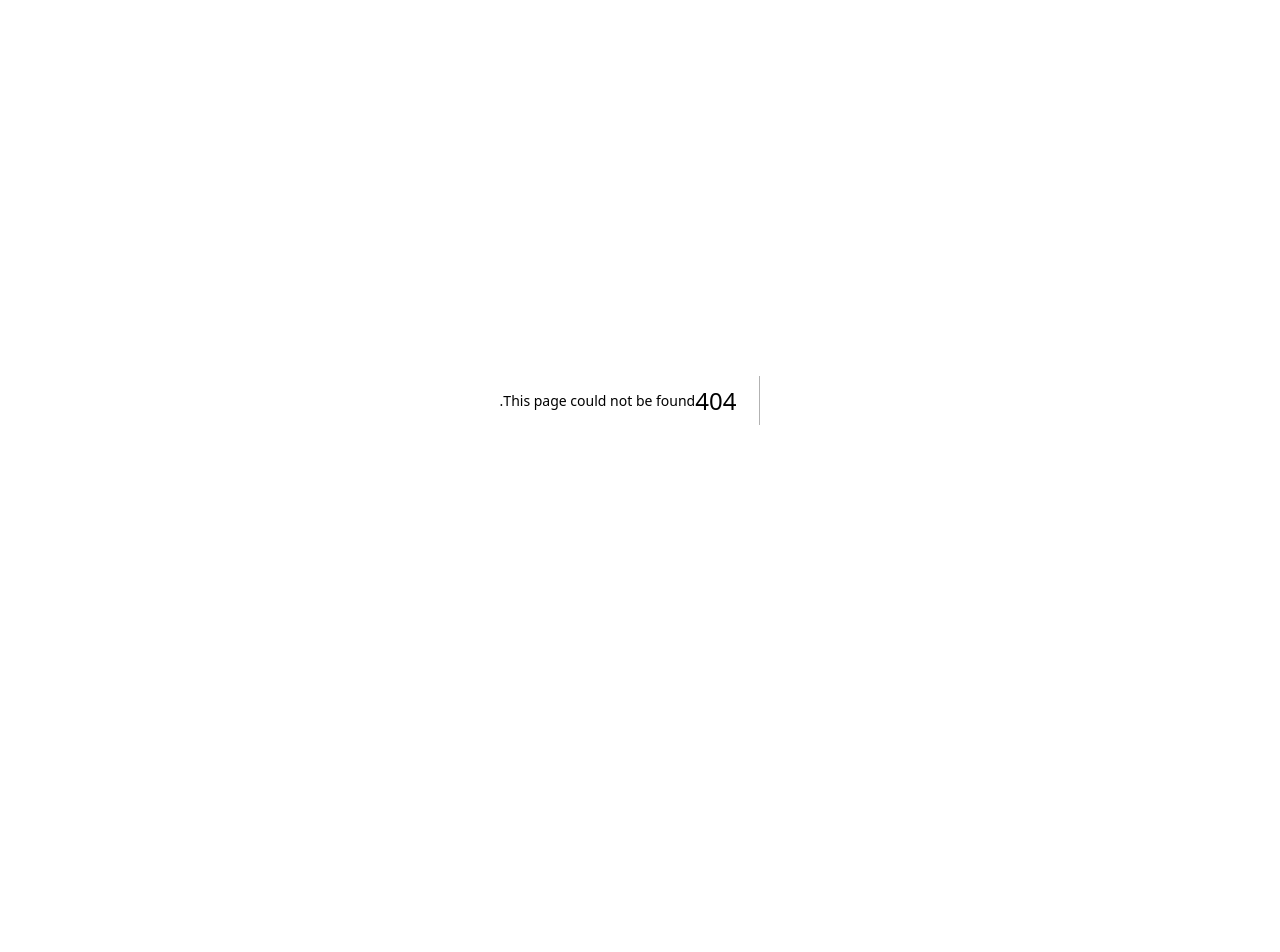
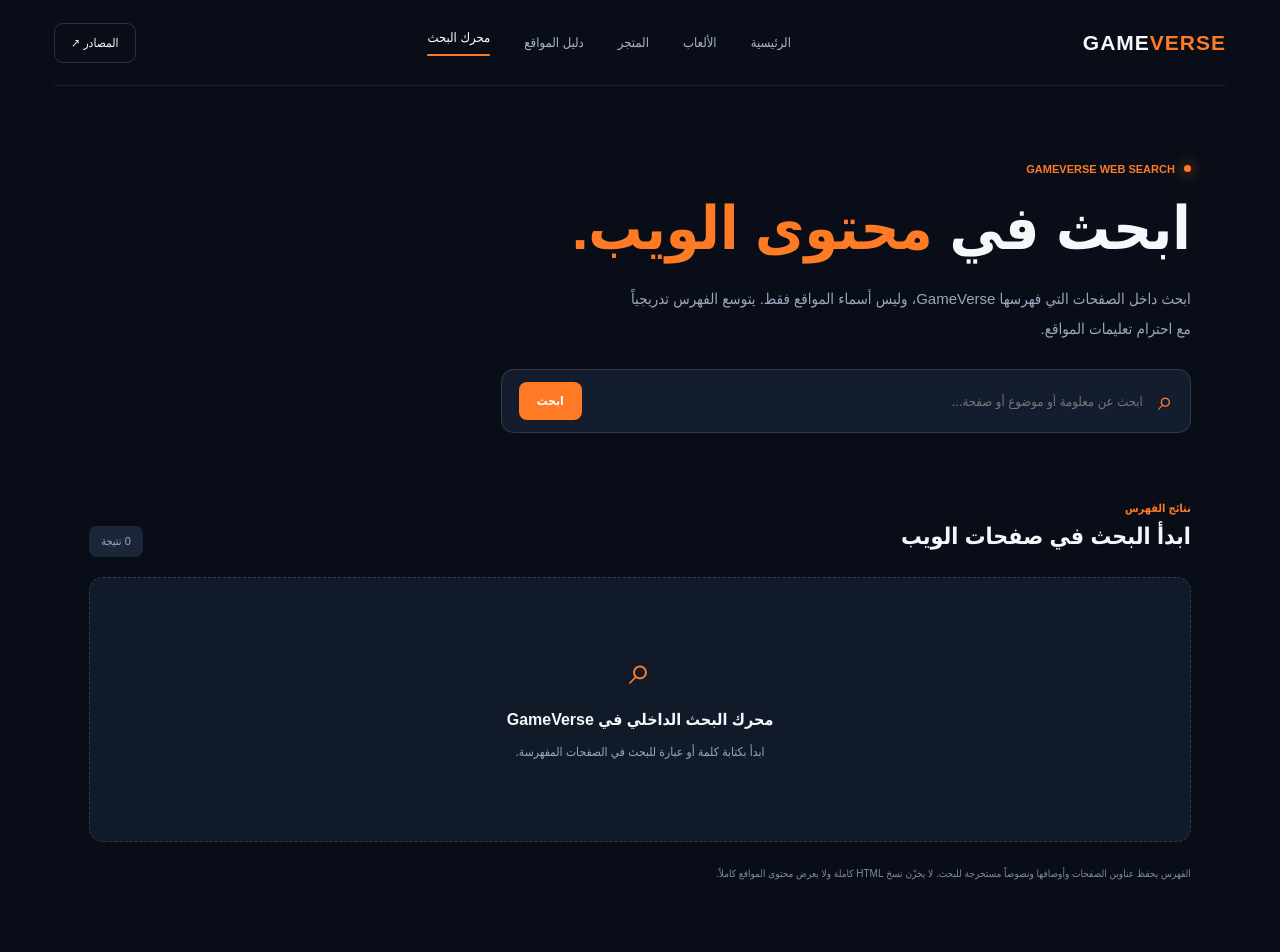
Before and after one commit to alza69191-art/gameverse-platform, a Next.js app: page /search in a window 1280 px wide. Before the commit this address had no page. Shown: the top 952 px of the page. Before the commit the page ends 800 px from the top, so only its background shows below. Built offline with nearby package versions, Linux system fonts and the light colour scheme; a web font is replaced by a local one.

Commit message:
Add GameVerse web search interface

```diff
--- /dev/null
+++ b/app/search/page.tsx
@@ -0,0 +1,18 @@
+"use client";
+import Link from "next/link";
+import {FormEvent,useState} from "react";
+type Result={id:number;url:string;title:string;description:string;snippet:string;host:string;language?:string|null;lastCrawledAt?:string|null};
+export default function SearchPage(){
+ const [q,setQ]=useState("");const [results,setResults]=useState<Result[]>([]);const [busy,setBusy]=useState(false);const [searched,setSearched]=useState(false);const [error,setError]=useState("");
+ async function submit(e:FormEvent){e.preventDefault();if(q.trim().length<2)return;setBusy(true);setError("");setSearched(true);try{const r=await fetch("/api/v1/search/web?q="+encodeURIComponent(q.trim()),{cache:"no-store"});const d=await r.json();setResults(d.results||[]);setError(d.error||"")}catch{setError("تعذر الاتصال بمحرك البحث.")}finally{setBusy(false)}}
+ return <main className="site-shell"><header className="topbar"><Link className="brand" href="/">GAME<span>VERSE</span></Link><nav className="main-nav"><Link href="/">الرئيسية</Link><Link href="/games">الألعاب</Link><Link href="/store">المتجر</Link><Link href="/sites">دليل المواقع</Link><Link className="active" href="/search">محرك البحث</Link></nav><Link className="nav-cta" href="/sites">المصادر ↗</Link></header>
+ <section className="catalog-hero"><span className="eyebrow"><i/> GAMEVERSE WEB SEARCH</span><h1>ابحث في <em>محتوى الويب.</em></h1><p>ابحث داخل الصفحات التي فهرسها GameVerse، وليس أسماء المواقع فقط. يتوسع الفهرس تدريجياً مع احترام تعليمات المواقع.</p>
+ <form className="catalog-search" onSubmit={submit}><span>⌕</span><input value={q} onChange={e=>setQ(e.target.value)} placeholder="ابحث عن معلومة أو موضوع أو صفحة..." aria-label="عبارة البحث"/><button type="submit" disabled={busy} style={{background:"var(--accent)",border:0,borderRadius:8,padding:"12px 18px",font:"inherit",fontSize:12,fontWeight:800,cursor:"pointer",whiteSpace:"nowrap"}}>{busy?"يبحث...":"ابحث"}</button></form></section>
+ <section style={{padding:"10px 3% 70px"}}><div className="results-head"><div><span className="eyebrow">نتائج الفهرس</span><h2>{searched?"نتائج البحث":"ابدأ البحث في صفحات الويب"}</h2></div><span className="result-count">{results.length} نتيجة</span></div>
+ {error&&<p className="catalog-note">{error}</p>}
+ {!searched&&<div className="empty-state"><span>⌕</span><h3>محرك البحث الداخلي في GameVerse</h3><p>ابدأ بكتابة كلمة أو عبارة للبحث في الصفحات المفهرسة.</p></div>}
+ {searched&&!busy&&!results.length&&!error&&<div className="empty-state"><span>⌕</span><h3>لا توجد نتائج بعد</h3><p>قد لا تكون الصفحات المطلوبة دخلت الفهرس بعد. سيكبر الفهرس مع دورات الزحف القادمة.</p></div>}
+ <div style={{display:"grid",gap:14}}>{results.map(r=><article key={r.id} className="feature-card"><a href={r.url} target="_blank" rel="noopener noreferrer nofollow" style={{color:"#ff995a",fontSize:16,fontWeight:800,textDecoration:"none"}}>{r.title||r.host}</a><p style={{margin:"8px 0",color:"#8fd19e",fontSize:11}}>{r.host} · {r.url}</p><p>{r.snippet||r.description}</p></article>)}</div>
+ <p className="catalog-note">الفهرس يحفظ عناوين الصفحات وأوصافها ونصوصاً مستخرجة للبحث. لا يخزّن نسخ HTML كاملة ولا يعرض محتوى المواقع كاملاً.</p></section>
+ <footer className="footer"><Link className="brand" href="/">GAME<span>VERSE</span></Link><p>اكتشاف الويب يبدأ من هنا.</p><span>© {new Date().getFullYear()} GameVerse</span></footer></main>
+}
```
